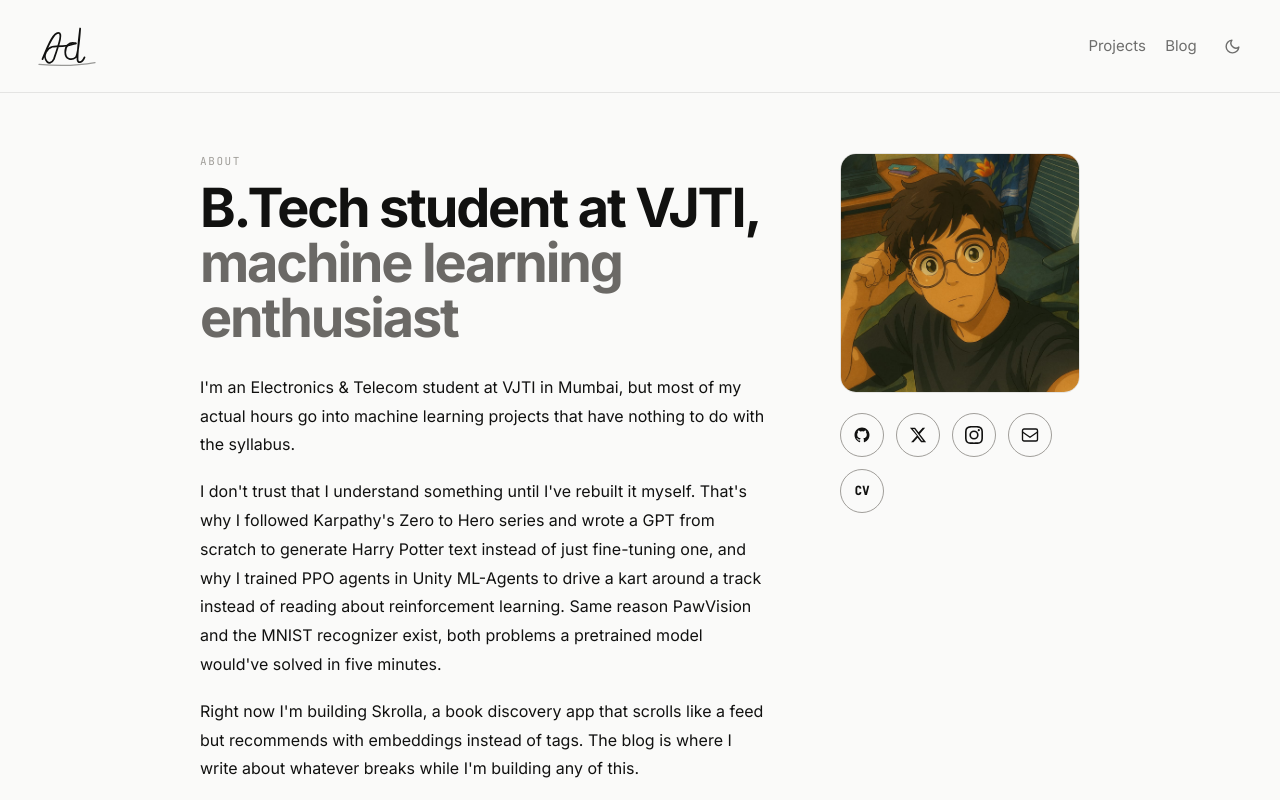
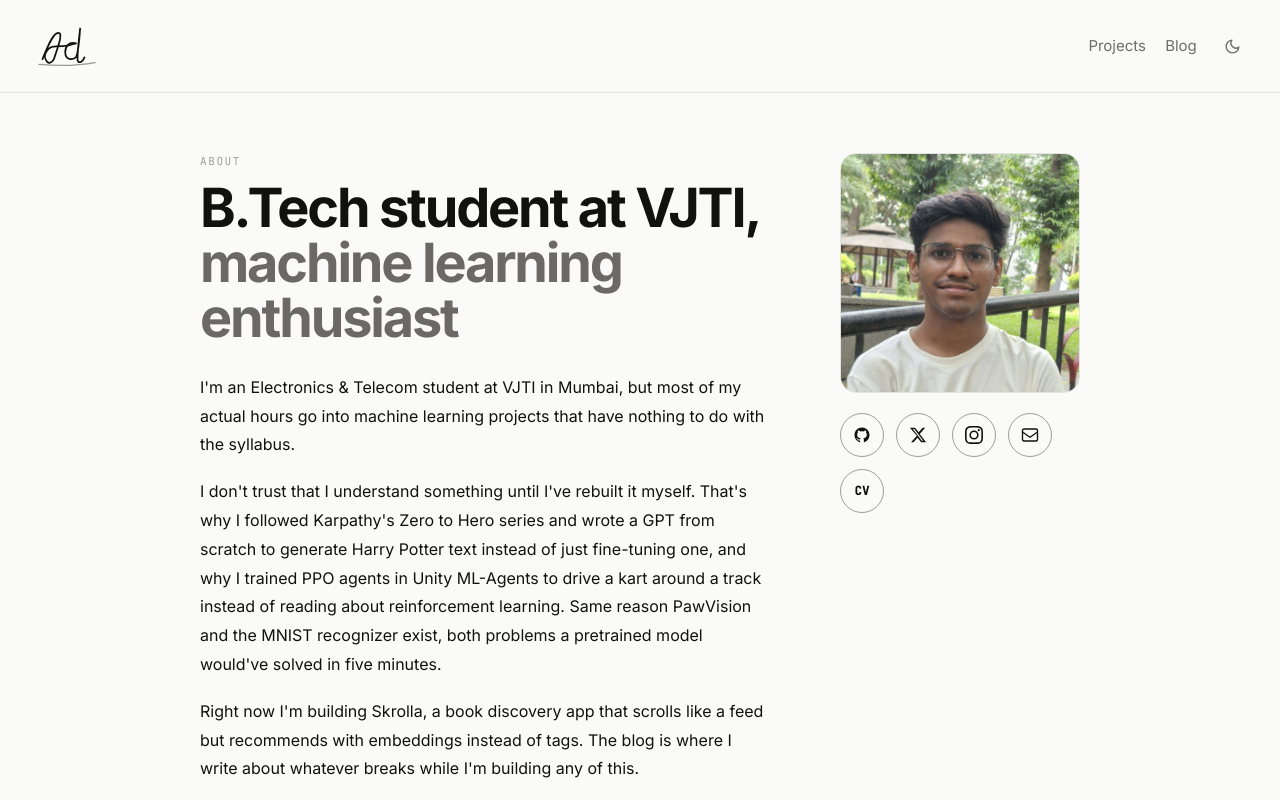
Before and after one commit to abhijitdalal26/portfolio, a Next.js app: page /about in a window 1280 px wide. Shown: the top 800 px of the page. Built offline with nearby package versions, Linux system fonts and the light colour scheme.

Commit message:
Swap homepage/about profile photo

```diff
--- a/app/about/page.tsx
+++ b/app/about/page.tsx
@@ -99,7 +99,7 @@ export default function About() {
             {/* Right — photo, links, stack */}
             <div>
               <div className="about-photo" style={{ borderRadius: 16, overflow: "hidden", marginBottom: 20, border: "1px solid var(--line)", aspectRatio: "1/1" }}>
-                <Image src="/abhijit.jpg" alt="Abhijit Dalal" width={240} height={240} style={{ width: "100%", height: "100%", objectFit: "cover", objectPosition: "center top" }} />
+                <Image src="/Abhjit-2.jpeg" alt="Abhijit Dalal" width={240} height={240} style={{ width: "100%", height: "100%", objectFit: "cover", objectPosition: "center top" }} />
               </div>
 
               {/* Links — right below photo, same social-icon style as the homepage */}
--- a/app/page.tsx
+++ b/app/page.tsx
@@ -20,7 +20,7 @@ export default function Home() {
 
         <div className="hero-content">
           <div className="hero-avatar">
-            <Image src="/abhijit.jpg" alt="Abhijit Dalal" width={112} height={112} priority
+            <Image src="/Abhjit-2.jpeg" alt="Abhijit Dalal" width={112} height={112} priority
               style={{ objectFit: "cover", objectPosition: "center top", width: "100%", height: "100%" }} />
           </div>
 
```
Also changed, not shown: public/Abhjit-2.jpeg (added).
